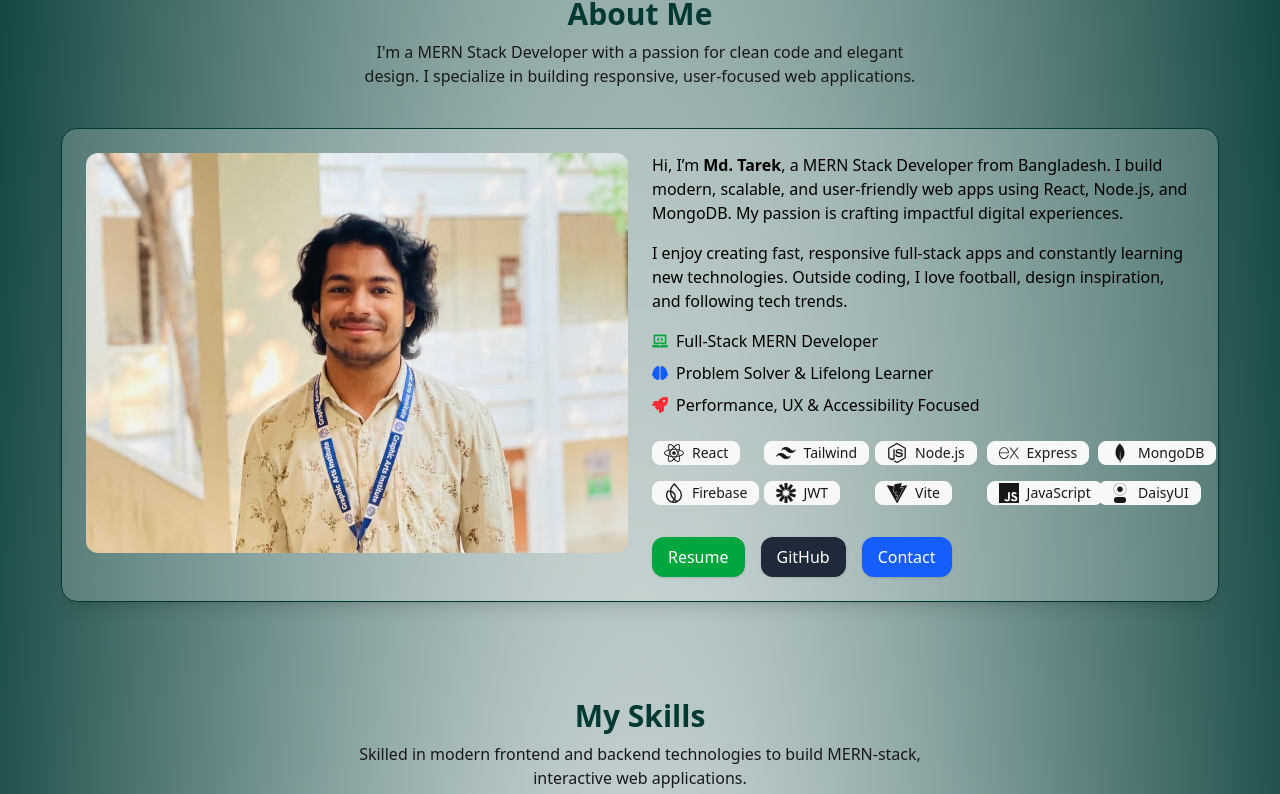
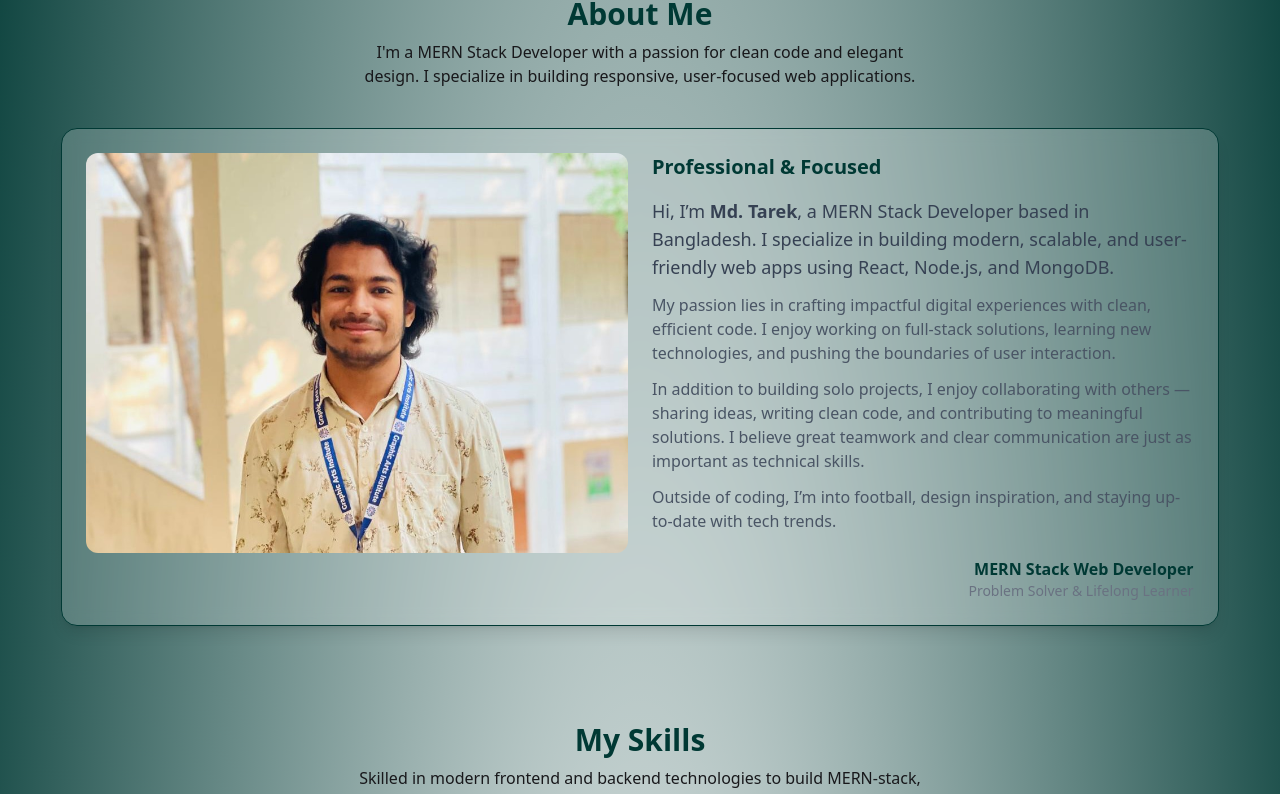
Before and after one commit to TarekNexus/Portfolio-Tarek, a React (Vite) app: page / in a window 1280 px wide. Shown: the part 672-1466 px from the top of the page. Built offline with nearby package versions, Linux system fonts and the light colour scheme.

Commit message:
about me section updated

```diff
--- a/src/components/About.jsx
+++ b/src/components/About.jsx
@@ -1,34 +1,9 @@
 import React from "react";
 import image from "../assets/about.jpg";
-import {
-  SiReact,
-  SiTailwindcss,
-  SiNodedotjs,
-  SiExpress,
-  SiMongodb,
-  SiFirebase,
-  SiJsonwebtokens,
-  SiVite,
-  SiJavascript,
-  SiDaisyui,
-} from "react-icons/si";
-import { FaLaptopCode, FaBrain, FaRocket } from "react-icons/fa";
+
 const About = () => {
-  const techStack = [
-    { name: "React", icon: <SiReact /> },
-    { name: "Tailwind", icon: <SiTailwindcss /> },
-    { name: "Node.js", icon: <SiNodedotjs /> },
-    { name: "Express", icon: <SiExpress /> },
-    { name: "MongoDB", icon: <SiMongodb /> },
-    { name: "Firebase", icon: <SiFirebase /> },
-    { name: "JWT", icon: <SiJsonwebtokens /> },
-    { name: "Vite", icon: <SiVite /> },
-    { name: "JavaScript", icon: <SiJavascript /> },
-    { name: "DaisyUI", icon: <SiDaisyui /> },
-  ];
   return (
     <section id="about" className="relative scroll-mt-14 bg mx-auto py-8">
-
       <div className="max-w-[1600px] w-11/12 mx-auto px-2">
         {/* Heading above the card */}
         <h2 className="text-3xl font-bold text-center text-[#003934] mb-2">
@@ -37,8 +12,9 @@ const About = () => {
 
         {/* Subtitle */}
         <p className="mb-10 text-sm md:text-base text-center max-w-xl mx-auto">
-     I'm a MERN Stack Developer with a passion for clean code and elegant design.
-I specialize in building responsive, user-focused web applications.
+          I'm a MERN Stack Developer with a passion for clean code and elegant
+          design. I specialize in building responsive, user-focused web
+          applications.
         </p>
 
         {/* Glass card container */}
@@ -52,68 +28,39 @@ I specialize in building responsive, user-focused web applications.
             />
           </div>
 
-          {/* Text half */}
-          <div className="w-full md:w-1/2 flex flex-col justify-center space-y-4 text-black">
-            <p>
-              Hi, I’m <strong>Md. Tarek</strong>, a MERN Stack Developer from
-              Bangladesh. I build modern, scalable, and user-friendly web apps
-              using React, Node.js, and MongoDB. My passion is crafting
-              impactful digital experiences.
+          <div className="w-full lg:w-1/2">
+            <h2 className="text-xl font-bold text-[#003934] mb-4">
+              Professional & Focused
+            </h2>
+            <p className="text-lg text-gray-700 mb-3">
+              Hi, I’m <span className="font-semibold">Md. Tarek</span>, a MERN
+              Stack Developer based in Bangladesh. I specialize in building
+              modern, scalable, and user-friendly web apps using React, Node.js,
+              and MongoDB.
             </p>
-            <p>
-              I enjoy creating fast, responsive full-stack apps and constantly
-              learning new technologies. Outside coding, I love football, design
-              inspiration, and following tech trends.
+            <p className="text-gray-600 mb-3">
+              My passion lies in crafting impactful digital experiences with
+              clean, efficient code. I enjoy working on full-stack solutions,
+              learning new technologies, and pushing the boundaries of user
+              interaction.
             </p>
-
-            <ul className="list-disc list-inside flex flex-col gap-2">
-              <li className="flex items-center gap-2">
-                <FaLaptopCode className="text-green-600" /> Full-Stack MERN
-                Developer
-              </li>
-              <li className="flex items-center gap-2">
-                <FaBrain className="text-blue-600" /> Problem Solver & Lifelong
-                Learner
-              </li>
-              <li className="flex items-center gap-2">
-                <FaRocket className="text-red-500" /> Performance, UX &
-                Accessibility Focused
-              </li>
-            </ul>
-
-            <div className="grid grid-cols-2 sm:grid-cols-3 md:grid-cols-4 lg:grid-cols-5 gap-4 pt-2">
-              {techStack.map((tech) => (
-                <span
-                  key={tech.name}
-                  className="flex items-center gap-2 badge badge-ghost text-sm justify-center"
-                >
-                  <span className="text-xl">{tech.icon}</span>
-                  {tech.name}
-                </span>
-              ))}
-            </div>
-
-            <div className="flex gap-4 pt-4 flex-wrap">
-              <a
-                href="/resume.pdf"
-                className="bg-green-600 hover:bg-green-700 text-white px-4 py-2 rounded-xl shadow"
-              >
-                Resume
-              </a>
-              <a
-                href="https://github.com/TarekNexus"
-                target="_blank"
-                rel="noopener noreferrer"
-                className="bg-gray-800 hover:bg-black text-white px-4 py-2 rounded-xl shadow"
-              >
-                GitHub
-              </a>
-              <a
-                href="/contact"
-                className="bg-blue-600 hover:bg-blue-700 text-white px-4 py-2 rounded-xl shadow"
-              >
-                Contact
-              </a>
+            <p className="text-gray-600 mb-3">
+              In addition to building solo projects, I enjoy collaborating with
+              others — sharing ideas, writing clean code, and contributing to
+              meaningful solutions. I believe great teamwork and clear
+              communication are just as important as technical skills.
+            </p>
+            <p className="text-gray-600">
+              Outside of coding, I’m into football, design inspiration, and
+              staying up-to-date with tech trends.
+            </p>
+            <div className="mt-6 text-right">
+              <p className="font-semibold text-[#003934]">
+                MERN Stack Web Developer
+              </p>
+              <p className="text-sm text-gray-500">
+                Problem Solver & Lifelong Learner
+              </p>
             </div>
           </div>
         </div>
```
